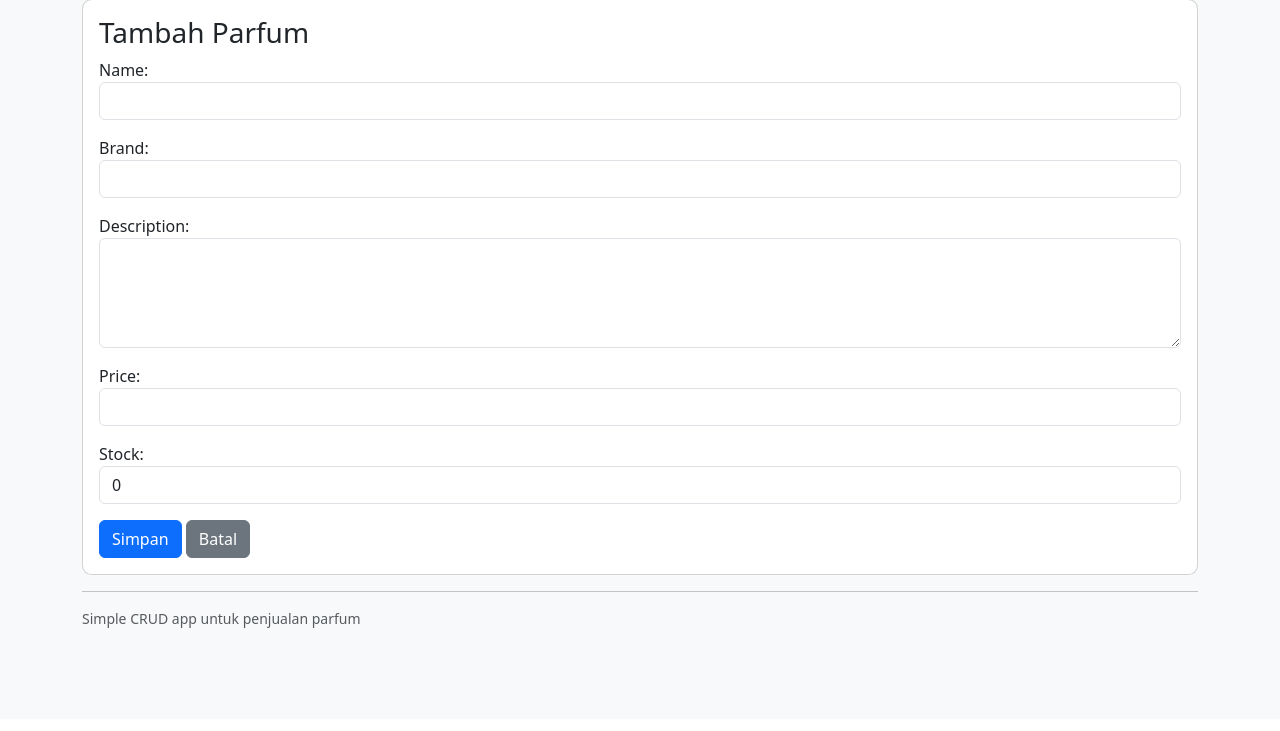
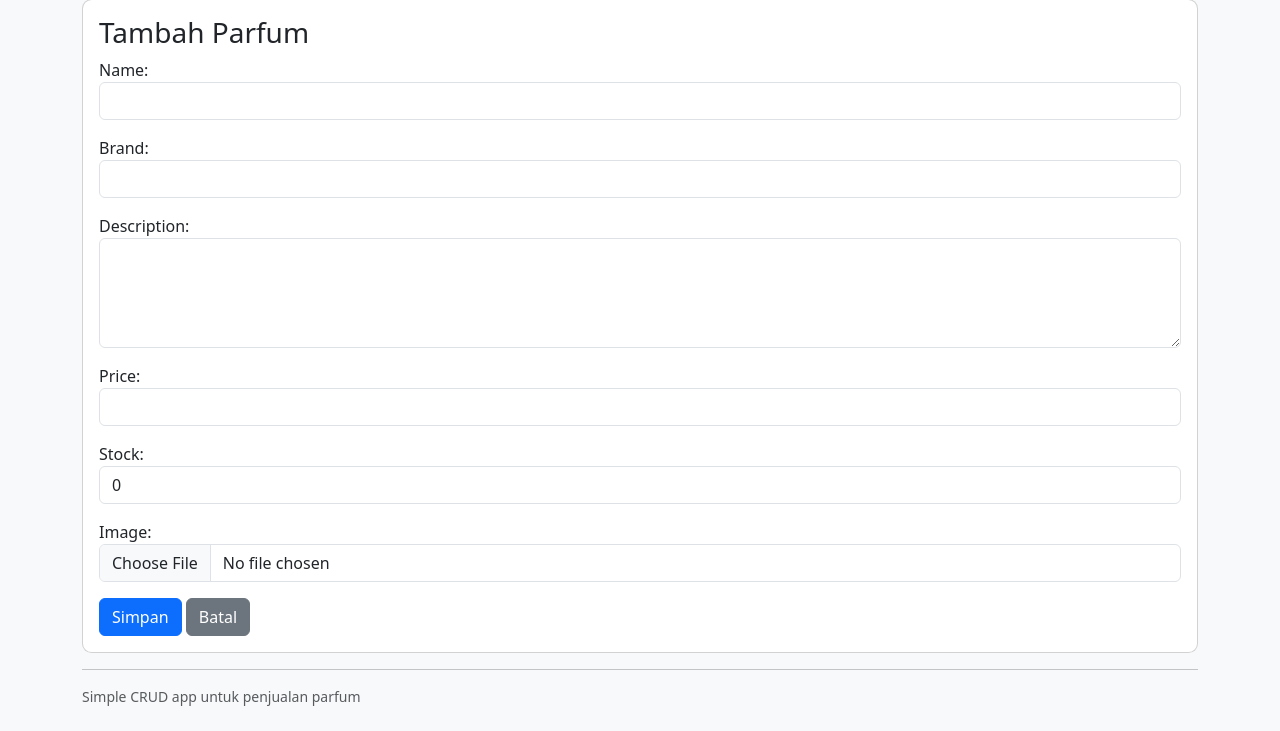
Before and after one commit to ericofebriyan/study2026, a Django app: page /sales/create/ in a window 1280 px wide. Shown: the part 81-812 px from the top of the page. Before the commit the page ends 709 px from the top, so only its background shows below. Run offline with Django 5.2, Linux system fonts and the light colour scheme.

Commit message:
perbaikan problem plugin

```diff
--- a/sales/forms.py
+++ b/sales/forms.py
@@ -5,13 +5,14 @@ from .models import Perfume
 class PerfumeForm(forms.ModelForm):
     class Meta:
         model = Perfume
-        fields = ['name', 'brand', 'description', 'price', 'stock']
+        fields = ['name', 'brand', 'description', 'price', 'stock', 'image']
         widgets = {
             'name': forms.TextInput(attrs={'class': 'form-control'}),
             'brand': forms.TextInput(attrs={'class': 'form-control'}),
             'description': forms.Textarea(attrs={'class': 'form-control', 'rows': 4}),
             'price': forms.NumberInput(attrs={'class': 'form-control'}),
             'stock': forms.NumberInput(attrs={'class': 'form-control'}),
+            'image': forms.ClearableFileInput(attrs={'class': 'form-control'}),
         }
 
     def clean_price(self):
--- a/sales/models.py
+++ b/sales/models.py
@@ -8,6 +8,7 @@ class Perfume(models.Model):
     description = models.TextField(blank=True)
     price = models.DecimalField(max_digits=10, decimal_places=2)
     stock = models.PositiveIntegerField(default=0)
+    image = models.ImageField(upload_to='perfume_images/', blank=True, null=True)
     created_at = models.DateTimeField(auto_now_add=True)
     updated_at = models.DateTimeField(auto_now=True)
 
--- a/sales/templates/sales/perfume_detail.html
+++ b/sales/templates/sales/perfume_detail.html
@@ -3,6 +3,9 @@
 
 {% block content %}
 <div class="card shadow-sm mb-3">
+  {% if object.image %}
+    <img src="{{ object.image.url }}" class="card-img-top" alt="{{ object.name }}" style="height:300px;object-fit:cover;border-top-left-radius:0.6rem;border-top-right-radius:0.6rem;"/>
+  {% endif %}
   <div class="card-body">
     <h3 class="mb-1">{{ object.name }}</h3>
     <p class="text-muted small mb-2">{{ object.brand }}</p>
--- a/sales/templates/sales/perfume_form.html
+++ b/sales/templates/sales/perfume_form.html
@@ -4,7 +4,7 @@
 <div class="card">
   <div class="card-body">
     <h3>{% if object %}Ubah Parfum{% else %}Tambah Parfum{% endif %}</h3>
-    <form method="post" novalidate>
+    <form method="post" novalidate enctype="multipart/form-data">
       {% csrf_token %}
       {{ form.non_field_errors }}
       <div class="mb-3">
@@ -27,6 +27,15 @@
         {{ form.stock.label_tag }} {{ form.stock }}
         {{ form.stock.errors }}
       </div>
+      <div class="mb-3">
+        {{ form.image.label_tag }} {{ form.image }}
+        {% if object and object.image %}
+          <div class="mt-2">
+            <img src="{{ object.image.url }}" alt="{{ object.name }}" style="max-width:180px;border-radius:8px;"/>
+          </div>
+        {% endif %}
+        {{ form.image.errors }}
+      </div>
       <button class="btn btn-primary">Simpan</button>
       <a href="{% url 'perfume-list' %}" class="btn btn-secondary">Batal</a>
     </form>
--- a/sales/templates/sales/perfume_list.html
+++ b/sales/templates/sales/perfume_list.html
@@ -28,6 +28,11 @@
   {% for p in perfumes %}
     <div class="col-sm-6 col-md-4">
       <div class="card h-100 shadow-sm">
+        {% if p.image %}
+          <img src="{{ p.image.url }}" class="card-img-top" alt="{{ p.name }}" style="height:180px;object-fit:cover;border-top-left-radius:0.6rem;border-top-right-radius:0.6rem;"/>
+        {% else %}
+          <img src="https://via.placeholder.com/400x250?text=No+Image" class="card-img-top" alt="no image" style="height:180px;object-fit:cover;border-top-left-radius:0.6rem;border-top-right-radius:0.6rem;"/>
+        {% endif %}
         <div class="card-body d-flex flex-column">
           <h5 class="card-title">{{ p.name }}</h5>
           <h6 class="card-subtitle mb-2 text-muted">{{ p.brand }}</h6>
```
Also changed, not shown: sales/admin.py (+9 -1 lines), sales/tests.py (+17 -0 lines), db.sqlite3, media/perfume_images/test.gif (added), media/perfume_images/test_u8uPIFO.gif (added), sales/migrations/0002_perfume_image.py (added).
